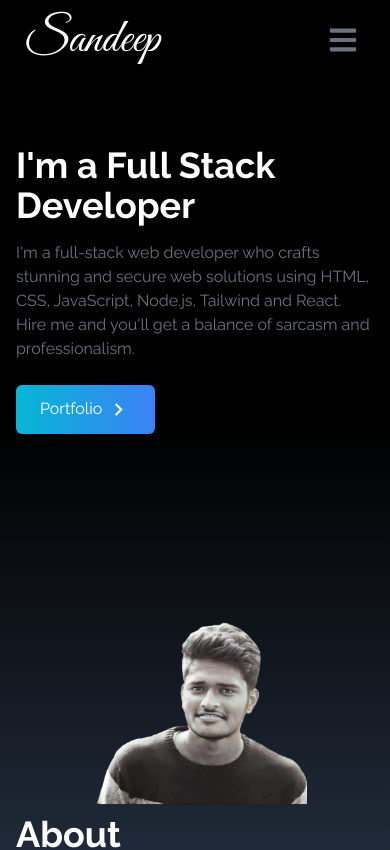
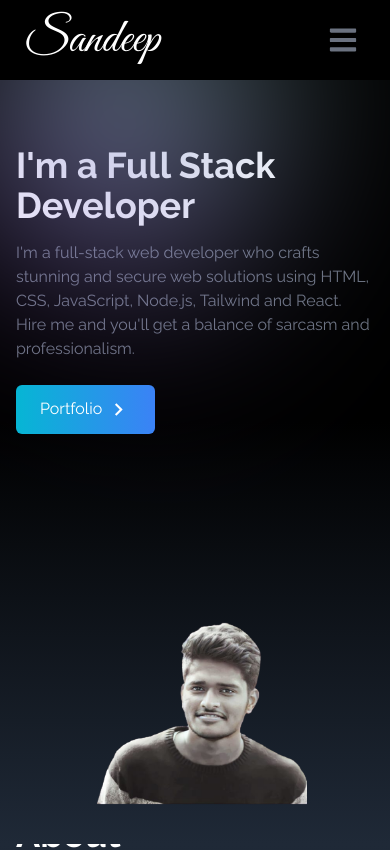
Before and after one commit to sandeepmallina/my-portfolio, a React (Vite) app: page / in a window 390 px wide. Shown: the top 850 px of the page. Built offline with nearby package versions, Linux system fonts and the light colour scheme.

Commit message:
Added Mouse trailer

```diff
--- /dev/null
+++ b/src/components/Blob.jsx
@@ -0,0 +1,7 @@
+import React from "react";
+
+const Blob = () => {
+  return <div>Blob</div>;
+};
+
+export default Blob;
--- a/src/components/Home.jsx
+++ b/src/components/Home.jsx
@@ -1,15 +1,29 @@
-import React from "react";
+import React, { useState } from "react";
 import HeroImage from "../assets/heroImage.png";
 import { MdOutlineKeyboardArrowRight } from "react-icons/md";
 import { Link } from "react-scroll";
 // import { Link } from "react-scroll";
 
 const Home = () => {
+  const [position, setPosition] = useState({ x: 0, y: 0 });
+  const sqSize = 240;
+  const delay = 200; // Adjust the delay time (in milliseconds) as per your requirement
+
+  const handleMouseMove = (e) => {
+    setTimeout(() => {
+      setPosition({ x: e.clientX - sqSize / 2, y: e.clientY - sqSize / 2 });
+    }, delay);
+  };
   return (
     <div
+      onMouseMove={handleMouseMove}
       name="home"
-      className="h-screen w-full bg-gradient-to-b from-black via-black to-gray-800"
+      className="h-screen w-full bg-gradient-to-b from-black via-black to-gray-800 relative"
     >
+      <div
+        className="w-60 h-60 absolute z-10 bg-gradient-to-r from-green-300 to-purple-500  rounded-full animate-spin-slow  blur-[110px]  "
+        style={{ top: position.y, left: position.x }}
+      ></div>
       <div className="max-w-screen-lg mx-auto flex flex-col items-center justify-center h-full px-4   md:flex-row ">
         <div className="flex flex-col justify-center h-full mt-60 sm:mt-30">
           <h2 className="text-4xl   sm:text-7xl   font-bold text-white  ">
@@ -21,12 +35,12 @@ const Home = () => {
             Hire me and you'll get a balance of sarcasm and professionalism.
           </p>
 
-          <div>
+          <div className="z-20">
             <Link
               to="portfolio"
               smooth
               duration={500}
-              className="group text-white w-fit px-6 py-3 my-2 flex items-center rounded-md bg-gradient-to-r from-cyan-500 to-blue-500 "
+              className="group text-white w-fit px-6 py-3 my-2 flex items-center rounded-md bg-gradient-to-r from-cyan-500 to-blue-500 cursor-pointer  "
             >
               Portfolio
               <span className="group-hover:rotate-90 duration-300">
@@ -40,7 +54,7 @@ const Home = () => {
           <img
             src={HeroImage}
             alt="my profile"
-            className="rounded-2xl mx-auto w-2/3 md:w-full"
+            className="rounded-2xl mx-auto w-2/3 md:w-full z-20"
           />
         </div>
       </div>
--- a/src/components/NavBar.jsx
+++ b/src/components/NavBar.jsx
@@ -26,7 +26,7 @@ const NavBar = () => {
     },
   ];
   return (
-    <div className="flex justify-between items-center bg-black  h-20  w-full text-white px-4 fixed">
+    <div className="flex justify-between items-center bg-black  h-20  w-full text-white px-4 fixed z-30">
       <div className="">
         <h1 className="text-5xl font-signature ml-2">Sandeep</h1>
       </div>
--- a/src/components/SocialLinks.jsx
+++ b/src/components/SocialLinks.jsx
@@ -47,7 +47,7 @@ const SocialLinks = () => {
   ];
 
   return (
-    <div className="hidden lg:flex flex-col top-[35%] left-0 fixed">
+    <div className="hidden lg:flex flex-col top-[35%] left-0 fixed z-20">
       <ul>
         {links.map(({ id, child, href, style, download }) => (
           <li
--- a/src/index.css
+++ b/src/index.css
@@ -6,5 +6,6 @@
 @layer base {
   html {
     font-family: "Raleway", sans-serif;
+    overflow-x: hidden;
   }
 }
--- a/tailwind.config.js
+++ b/tailwind.config.js
@@ -2,10 +2,14 @@
 export default {
   content: ["./index.html", "./src/**/*.{js,ts,jsx,tsx}"],
   theme: {
-    extend: {},
+    extend: {
+      animation: {
+        "spin-slow": "spin 20s linear infinite",
+      },
+    },
     fontFamily: {
       signature: ["Great Vibes"],
     },
-  },
+  }, // Add this line for production builds
   plugins: [],
 };
```
